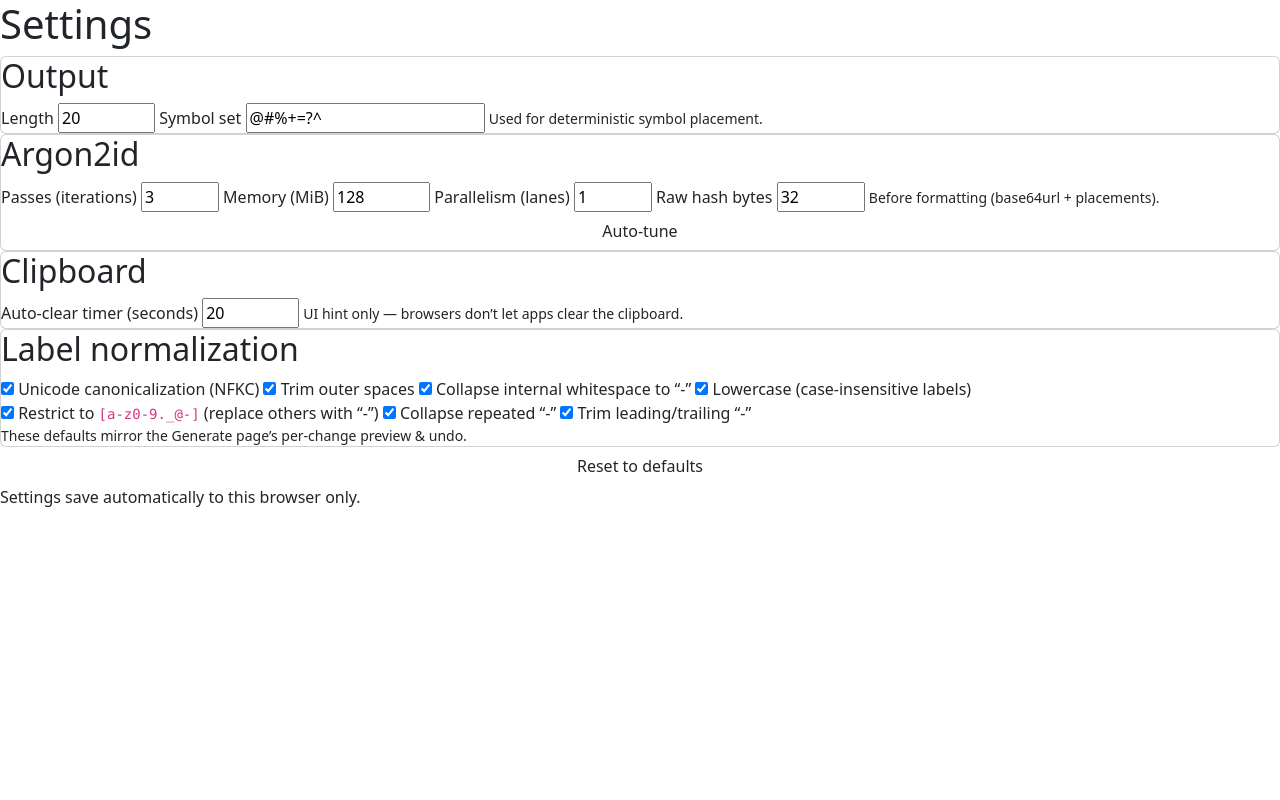
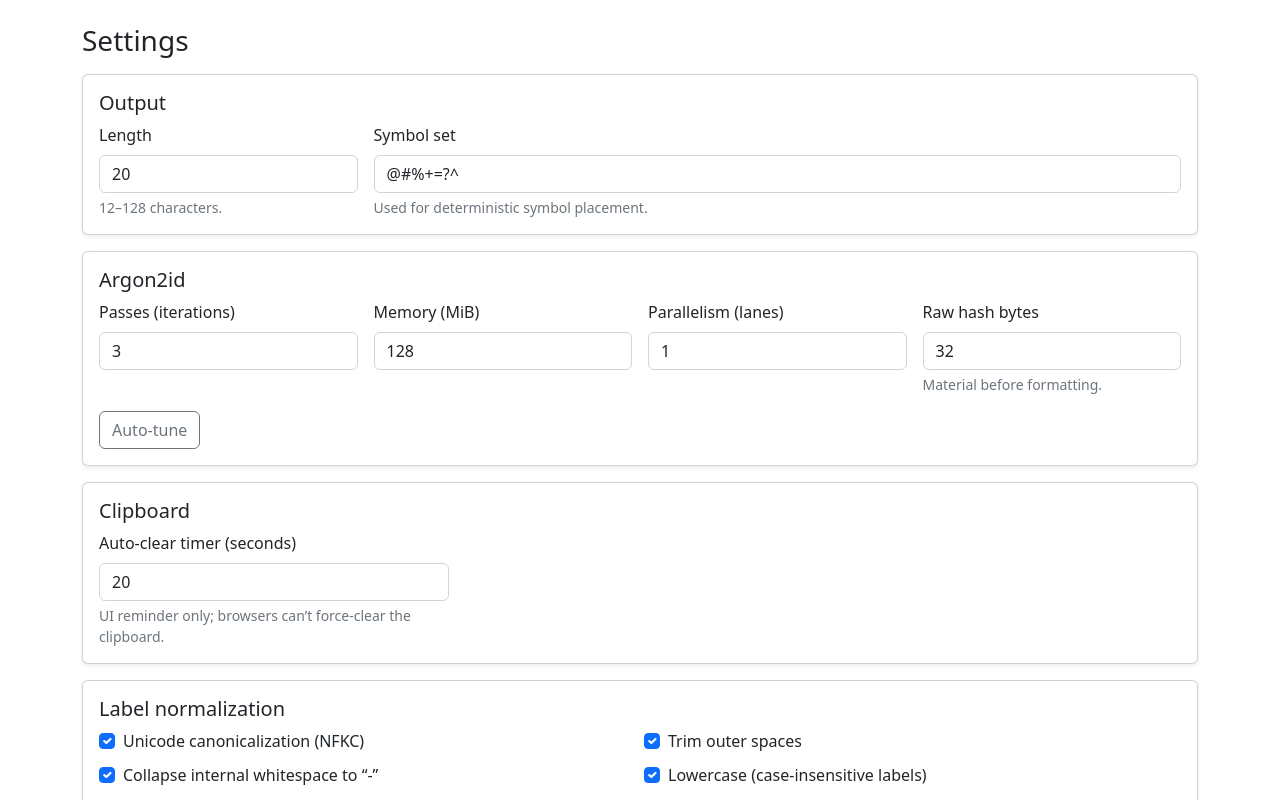
Before and after one commit to WebDevBooster/passbooster, a SvelteKit app: page /settings in a window 1280 px wide. Shown: the top 800 px of the page. Built offline with nearby package versions, Linux system fonts and the light colour scheme.

Commit message:
Add Bootstrap to Settings

```diff
--- a/src/routes/settings/+page.svelte
+++ b/src/routes/settings/+page.svelte
@@ -1,29 +1,36 @@
 <script>
     import { settings, DEFAULTS } from '$lib/stores.js';
     import { argon2id } from 'hash-wasm';
-    $: s = $settings;  // auto-subscribed value
 
-    // UI state
-    let tuning = false;
-    let tuneMsg = '';
+    // read settings reactively
+    let s; $: s = $settings;
 
-    // Helpers
-    function clamp(n, lo, hi) { return Math.max(lo, Math.min(hi, n)); }
+    const clamp = (n, lo, hi) => Math.max(lo, Math.min(hi, n ?? lo));
 
     function resetDefaults() {
         settings.set(structuredClone(DEFAULTS));
         tuneMsg = '';
     }
 
-    function validateSymbols() {
-        if (!s.symbols || s.symbols.length < 1) {
-            settings.update(v => ({ ...v, symbols: '@#%+=?^' }));
-        }
+    function updateNumber(key, value, lo, hi) {
+        const n = clamp(Number(value), lo, hi);
+        settings.update(v => ({ ...v, [key]: n }));
     }
 
-    // Measure Argon2id time for given params
+    function updateText(key, value, fallback = '') {
+        settings.update(v => ({ ...v, [key]: value?.toString() || fallback }));
+    }
+
+    // Label step toggles
+    function toggleStep(step, checked) {
+        settings.update(v => ({ ...v, labelSteps: { ...v.labelSteps, [step]: !!checked } }));
+    }
+
+    // Auto-tune Argon2id
+    let tuning = false;
+    let tuneMsg = '';
+
     async function measureOnce({ passes, memoryMiB, parallelism }) {
-        const enc = new TextEncoder();
         const password = crypto.getRandomValues(new Uint8Array(16));
         const salt = crypto.getRandomValues(new Uint8Array(16));
         const t0 = performance.now();
@@ -36,50 +43,42 @@
             hashLength: 16,
             outputType: 'binary'
         });
-        const t1 = performance.now();
-        return t1 - t0;
+        return performance.now() - t0;
     }
 
-    // Auto-tune: try memory sizes to land roughly 300–700ms (desktop),
-    // backing off if the device is weaker. Keeps passes fixed at 3 initially.
     async function autoTune() {
         tuning = true;
         tuneMsg = 'Tuning…';
         try {
             const passes = 3;
             const parallelism = 1;
-            const candidates = [256, 192, 128, 96, 64]; // MiB
-            let pickedMem = 64;
-            let pickedMs = null;
+            const candidates = [256, 192, 128, 96, 64];
+
+            let pickMem = 64;
+            let pickMs = Infinity;
 
             for (const mem of candidates) {
                 try {
                     const ms = await measureOnce({ passes, memoryMiB: mem, parallelism });
-                    // pick first that lands within 300–1000ms
-                    if (ms >= 300 && ms <= 1000) {
-                        pickedMem = mem; pickedMs = Math.round(ms); break;
-                    }
-                    // otherwise keep the slowest acceptable so far
-                    if (!pickedMs || (ms > pickedMs && ms <= 1500)) {
-                        pickedMem = mem; pickedMs = Math.round(ms);
-                    }
+                    // prefer within 300–1000ms, otherwise keep the best so far
+                    if (ms >= 300 && ms <= 1000) { pickMem = mem; pickMs = ms; break; }
+                    if (ms < pickMs) { pickMem = mem; pickMs = ms; }
                 } catch {
-                    // likely memory too high for device; try lower
+                    // memory too high on this device; try lower value
                     continue;
                 }
             }
 
-            // If still too fast (<300ms) at 256 MiB, bump passes to 4
+            // If still too fast at 256 MiB, try passes=4
             let finalPasses = passes;
-            if (pickedMs !== null && pickedMs < 300 && pickedMem === 256) {
+            if (pickMem === 256 && pickMs < 300) {
                 finalPasses = 4;
-                const ms2 = await measureOnce({ passes: finalPasses, memoryMiB: pickedMem, parallelism });
-                pickedMs = Math.round(ms2);
+                pickMs = await measureOnce({ passes: finalPasses, memoryMiB: pickMem, parallelism });
             }
 
-            settings.update(v => ({ ...v, memoryMiB: pickedMem, passes: finalPasses, parallelism }));
-            tuneMsg = `Set memory to ${pickedMem} MiB, passes ${finalPasses} (~${pickedMs ?? '?'} ms).`;
-        } catch (e) {
+            settings.update(v => ({ ...v, memoryMiB: pickMem, passes: finalPasses, parallelism }));
+            tuneMsg = `Set memory to ${pickMem} MiB, passes ${finalPasses} (~${Math.round(pickMs)} ms).`;
+        } catch {
             tuneMsg = 'Auto-tune failed (WASM blocked or low memory).';
         } finally {
             tuning = false;
@@ -91,96 +90,198 @@
     <title>PassBooster — Settings</title>
 </svelte:head>
 
-<main class="wrap">
-    <h1>Settings</h1>
+<main class="container py-4">
+    <h1 class="h3 mb-3">Settings</h1>
 
-    <!-- Output formatting -->
-    <section class="card">
-        <h2>Output</h2>
-        <div class="grid">
-            <label>
-                <span>Length</span>
-                <input type="number" min="12" max="128" bind:value={s.length}
-                       on:change={() => settings.update(v => ({ ...v, length: clamp(+s.length || 20, 12, 128) }))} />
-            </label>
+    <!-- Output -->
+    <div class="card shadow-sm mb-3">
+        <div class="card-body">
+            <h2 class="h5">Output</h2>
+            <div class="row g-3">
+                <div class="col-12 col-md-3">
+                    <label class="form-label">Length</label>
+                    <input
+                            type="number"
+                            class="form-control"
+                            value={s.length}
+                            min="12" max="128"
+                            on:input={(e) => updateNumber('length', e.currentTarget.value, 12, 128)}
+                    />
+                    <div class="form-text">12–128 characters.</div>
+                </div>
 
-            <label>
-                <span>Symbol set</span>
-                <input bind:value={s.symbols} on:change={validateSymbols} />
-                <small class="muted">Used for deterministic symbol placement.</small>
-            </label>
+                <div class="col-12 col-md-9">
+                    <label class="form-label">Symbol set</label>
+                    <input
+                            class="form-control"
+                            value={s.symbols}
+                            on:input={(e) => updateText('symbols', e.currentTarget.value, '@#%+=?^')}
+                    />
+                    <div class="form-text">Used for deterministic symbol placement.</div>
+                </div>
+            </div>
         </div>
-    </section>
+    </div>
 
-    <!-- Argon2id parameters -->
-    <section class="card">
-        <h2>Argon2id</h2>
-        <div class="grid">
-            <label>
-                <span>Passes (iterations)</span>
-                <input type="number" min="1" max="6" bind:value={s.passes}
-                       on:change={() => settings.update(v => ({ ...v, passes: clamp(+s.passes || 3, 1, 6) }))} />
-            </label>
-            <label>
-                <span>Memory (MiB)</span>
-                <input type="number" min="32" max="512" step="32" bind:value={s.memoryMiB}
-                       on:change={() => settings.update(v => ({ ...v, memoryMiB: clamp(+s.memoryMiB || 128, 32, 512) }))} />
-            </label>
-            <label>
-                <span>Parallelism (lanes)</span>
-                <input type="number" min="1" max="4" bind:value={s.parallelism}
-                       on:change={() => settings.update(v => ({ ...v, parallelism: clamp(+s.parallelism || 1, 1, 4) }))} />
-            </label>
-            <label>
-                <span>Raw hash bytes</span>
-                <input type="number" min="16" max="64" step="1" bind:value={s.hashBytes}
-                       on:change={() => settings.update(v => ({ ...v, hashBytes: clamp(+s.hashBytes || 32, 16, 64) }))} />
-                <small class="muted">Before formatting (base64url + placements).</small>
-            </label>
+    <!-- Argon2id -->
+    <div class="card shadow-sm mb-3">
+        <div class="card-body">
+            <h2 class="h5">Argon2id</h2>
+            <div class="row g-3">
+                <div class="col-6 col-md-3">
+                    <label class="form-label">Passes (iterations)</label>
+                    <input
+                            type="number"
+                            class="form-control"
+                            value={s.passes}
+                            min="1" max="6"
+                            on:input={(e) => updateNumber('passes', e.currentTarget.value, 1, 6)}
+                    />
+                </div>
+
+                <div class="col-6 col-md-3">
+                    <label class="form-label">Memory (MiB)</label>
+                    <input
+                            type="number"
+                            class="form-control"
+                            value={s.memoryMiB}
+                            min="32" max="512" step="32"
+                            on:input={(e) => updateNumber('memoryMiB', e.currentTarget.value, 32, 512)}
+                    />
+                </div>
+
+                <div class="col-6 col-md-3">
+                    <label class="form-label">Parallelism (lanes)</label>
+                    <input
+                            type="number"
+                            class="form-control"
+                            value={s.parallelism}
+                            min="1" max="4"
+                            on:input={(e) => updateNumber('parallelism', e.currentTarget.value, 1, 4)}
+                    />
+                </div>
+
+                <div class="col-6 col-md-3">
+                    <label class="form-label">Raw hash bytes</label>
+                    <input
+                            type="number"
+                            class="form-control"
+                            value={s.hashBytes}
+                            min="16" max="64"
+                            on:input={(e) => updateNumber('hashBytes', e.currentTarget.value, 16, 64)}
+                    />
+                    <div class="form-text">Material before formatting.</div>
+                </div>
+            </div>
+
+            <div class="d-flex align-items-center gap-2 mt-3">
+                <button class="btn btn-outline-secondary" disabled={tuning} on:click={autoTune}>
+                    {tuning ? 'Tuning…' : 'Auto-tune'}
+                </button>
+                <div class="text-muted" aria-live="polite">{tuneMsg}</div>
+            </div>
         </div>
-        <div class="row gap">
-            <button class="btn" disabled={tuning} on:click={autoTune}>{tuning ? 'Tuning…' : 'Auto-tune'}</button>
-            <span class="muted">{tuneMsg}</span>
-        </div>
-    </section>
+    </div>
 
     <!-- Clipboard -->
-    <section class="card">
-        <h2>Clipboard</h2>
-        <div class="grid">
-            <label>
-                <span>Auto-clear timer (seconds)</span>
-                <input type="number" min="0" max="120" bind:value={s.clipboardClearSec}
-                       on:change={() => settings.update(v => ({ ...v, clipboardClearSec: clamp(+s.clipboardClearSec || 20, 0, 120) }))} />
-                <small class="muted">UI hint only — browsers don’t let apps clear the clipboard.</small>
-            </label>
+    <div class="card shadow-sm mb-3">
+        <div class="card-body">
+            <h2 class="h5">Clipboard</h2>
+            <div class="row g-3">
+                <div class="col-12 col-md-4">
+                    <label class="form-label">Auto-clear timer (seconds)</label>
+                    <input
+                            type="number"
+                            class="form-control"
+                            value={s.clipboardClearSec}
+                            min="0" max="120"
+                            on:input={(e) => updateNumber('clipboardClearSec', e.currentTarget.value, 0, 120)}
+                    />
+                    <div class="form-text">UI reminder only; browsers can’t force-clear the clipboard.</div>
+                </div>
+            </div>
         </div>
-    </section>
+    </div>
 
     <!-- Label normalization -->
-    <section class="card">
-        <h2>Label normalization</h2>
-        <div class="toggles">
-            <label><input type="checkbox" bind:checked={s.labelSteps.unicodeNFKC}
-                          on:change={() => settings.update(v => ({ ...v }))} /> Unicode canonicalization (NFKC)</label>
-            <label><input type="checkbox" bind:checked={s.labelSteps.trim}
-                          on:change={() => settings.update(v => ({ ...v }))} /> Trim outer spaces</label>
-            <label><input type="checkbox" bind:checked={s.labelSteps.collapseWhitespaceToDash}
-                          on:change={() => settings.update(v => ({ ...v }))} /> Collapse internal whitespace to “-”</label>
-            <label><input type="checkbox" bind:checked={s.labelSteps.toLower}
-                          on:change={() => settings.update(v => ({ ...v }))} /> Lowercase (case-insensitive labels)</label>
-            <label><input type="checkbox" bind:checked={s.labelSteps.restrictCharset}
-                          on:change={() => settings.update(v => ({ ...v }))} /> Restrict to <code>[a-z0-9._@-]</code> (replace others with “-”)</label>
-            <label><input type="checkbox" bind:checked={s.labelSteps.collapseDashes}
-                          on:change={() => settings.update(v => ({ ...v }))} /> Collapse repeated “-”</label>
-            <label><input type="checkbox" bind:checked={s.labelSteps.trimDashes}
-                          on:change={() => settings.update(v => ({ ...v }))} /> Trim leading/trailing “-”</label>
+    <div class="card shadow-sm mb-3">
+        <div class="card-body">
+            <h2 class="h5">Label normalization</h2>
+
+            <div class="row row-cols-1 row-cols-md-2 g-2">
+                <div class="col">
+                    <div class="form-check">
+                        <input class="form-check-input" id="nfkc" type="checkbox"
+                               checked={s.labelSteps.unicodeNFKC}
+                               on:change={(e) => toggleStep('unicodeNFKC', e.currentTarget.checked)} />
+                        <label class="form-check-label" for="nfkc">Unicode canonicalization (NFKC)</label>
+                    </div>
+                </div>
+
+                <div class="col">
+                    <div class="form-check">
+                        <input class="form-check-input" id="trim" type="checkbox"
+                               checked={s.labelSteps.trim}
+                               on:change={(e) => toggleStep('trim', e.currentTarget.checked)} />
+                        <label class="form-check-label" for="trim">Trim outer spaces</label>
+                    </div>
+                </div>
+
+                <div class="col">
+                    <div class="form-check">
+                        <input class="form-check-input" id="collapseSpace" type="checkbox"
+                               checked={s.labelSteps.collapseWhitespaceToDash}
+                               on:change={(e) => toggleStep('collapseWhitespaceToDash', e.currentTarget.checked)} />
+                        <label class="form-check-label" for="collapseSpace">Collapse internal whitespace to “-”</label>
+                    </div>
+                </div>
+
+                <div class="col">
+                    <div class="form-check">
+                        <input class="form-check-input" id="lower" type="checkbox"
+                               checked={s.labelSteps.toLower}
+                               on:change={(e) => toggleStep('toLower', e.currentTarget.checked)} />
+                        <label class="form-check-label" for="lower">Lowercase (case-insensitive labels)</label>
+                    </div>
+                </div>
+
+                <div class="col">
+                    <div class="form-check">
+                        <input class="form-check-input" id="restrict" type="checkbox"
+                               checked={s.labelSteps.restrictCharset}
+                               on:change={(e) => toggleStep('restrictCharset', e.currentTarget.checked)} />
+                        <label class="form-check-label" for="restrict">
+                            Restrict to <code>[a-z0-9._@-]</code> (replace others with “-”)
+                        </label>
+                    </div>
+                </div>
+
+                <div class="col">
+                    <div class="form-check">
+                        <input class="form-check-input" id="collapseDash" type="checkbox"
+                               checked={s.labelSteps.collapseDashes}
+                               on:change={(e) => toggleStep('collapseDashes', e.currentTarget.checked)} />
+                        <label class="form-check-label" for="collapseDash">Collapse repeated “-”</label>
+                    </div>
+                </div>
+
+                <div class="col">
+                    <div class="form-check">
+                        <input class="form-check-input" id="trimDash" type="checkbox"
+                               checked={s.labelSteps.trimDashes}
+                               on:change={(e) => toggleStep('trimDashes', e.currentTarget.checked)} />
+                        <label class="form-check-label" for="trimDash">Trim leading/trailing “-”</label>
+                    </div>
+                </div>
+            </div>
+
+            <div class="text-muted mt-2">These defaults mirror the Generate page’s preview & undo.</div>
         </div>
-        <small class="muted">These defaults mirror the Generate page’s per-change preview & undo.</small>
-    </section>
+    </div>
 
-    <div class="row gap">
-        <button class="btn" on:click={resetDefaults}>Reset to defaults</button>
-        <span class="muted">Settings save automatically to this browser only.</span>
+    <!-- Footer actions -->
+    <div class="d-flex align-items-center gap-2">
+        <button class="btn btn-outline-secondary" on:click={resetDefaults}>Reset to defaults</button>
+        <div class="text-muted">Settings save automatically to this browser only.</div>
     </div>
 </main>
```
